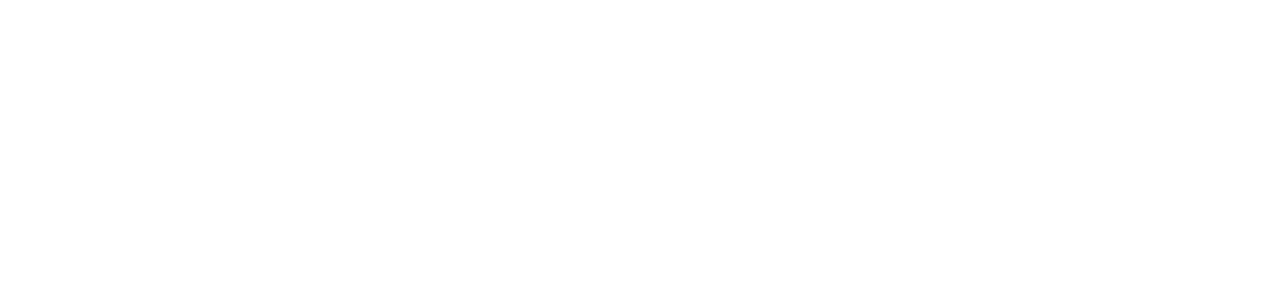
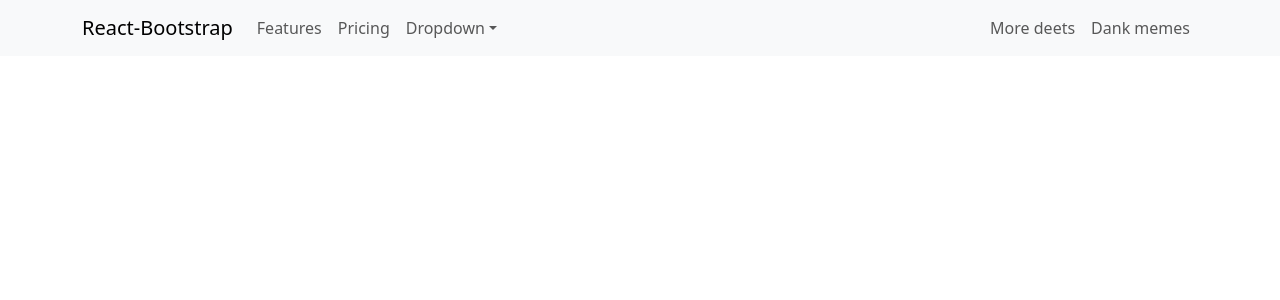
Before and after one commit to OlimovAmir/SaleOfProducts_Client, a React (Create React App) app: page / in a window 1280 px wide. Shown: the top 300 px of the page. Built offline with nearby package versions, Linux system fonts and the light colour scheme.

Commit message:
created component header

```diff
--- a/src/App.js
+++ b/src/App.js
@@ -1,11 +1,25 @@
 import './App.css';
+import 'bootstrap/dist/css/bootstrap.min.css';
+import Header from './components/header/Header';
 
 function App() {
   return (
     <div className="App">
       <header className="App-header">
+        <Header/>
+      </header>
+      <div>
+        <aside>
 
-      </header>
+        </aside>
+        <main>
+
+        </main>
+      </div>
+
+      <footer>
+
+      </footer>
     </div>
   );
 }
--- /dev/null
+++ b/src/components/header/Header.jsx
@@ -0,0 +1,43 @@
+import React from 'react'
+import Container from 'react-bootstrap/Container';
+import Nav from 'react-bootstrap/Nav';
+import Navbar from 'react-bootstrap/Navbar';
+import NavDropdown from 'react-bootstrap/NavDropdown';
+
+function Header() {
+  return (
+    <div>
+ <Navbar collapseOnSelect expand="lg" className="bg-body-tertiary">
+      <Container>
+        <Navbar.Brand href="#home">React-Bootstrap</Navbar.Brand>
+        <Navbar.Toggle aria-controls="responsive-navbar-nav" />
+        <Navbar.Collapse id="responsive-navbar-nav">
+          <Nav className="me-auto">
+            <Nav.Link href="#features">Features</Nav.Link>
+            <Nav.Link href="#pricing">Pricing</Nav.Link>
+            <NavDropdown title="Dropdown" id="collapsible-nav-dropdown">
+              <NavDropdown.Item href="#action/3.1">Action</NavDropdown.Item>
+              <NavDropdown.Item href="#action/3.2">
+                Another action
+              </NavDropdown.Item>
+              <NavDropdown.Item href="#action/3.3">Something</NavDropdown.Item>
+              <NavDropdown.Divider />
+              <NavDropdown.Item href="#action/3.4">
+                Separated link
+              </NavDropdown.Item>
+            </NavDropdown>
+          </Nav>
+          <Nav>
+            <Nav.Link href="#deets">More deets</Nav.Link>
+            <Nav.Link eventKey={2} href="#memes">
+              Dank memes
+            </Nav.Link>
+          </Nav>
+        </Navbar.Collapse>
+      </Container>
+    </Navbar>
+    </div>
+  )
+}
+
+export default Header
```
